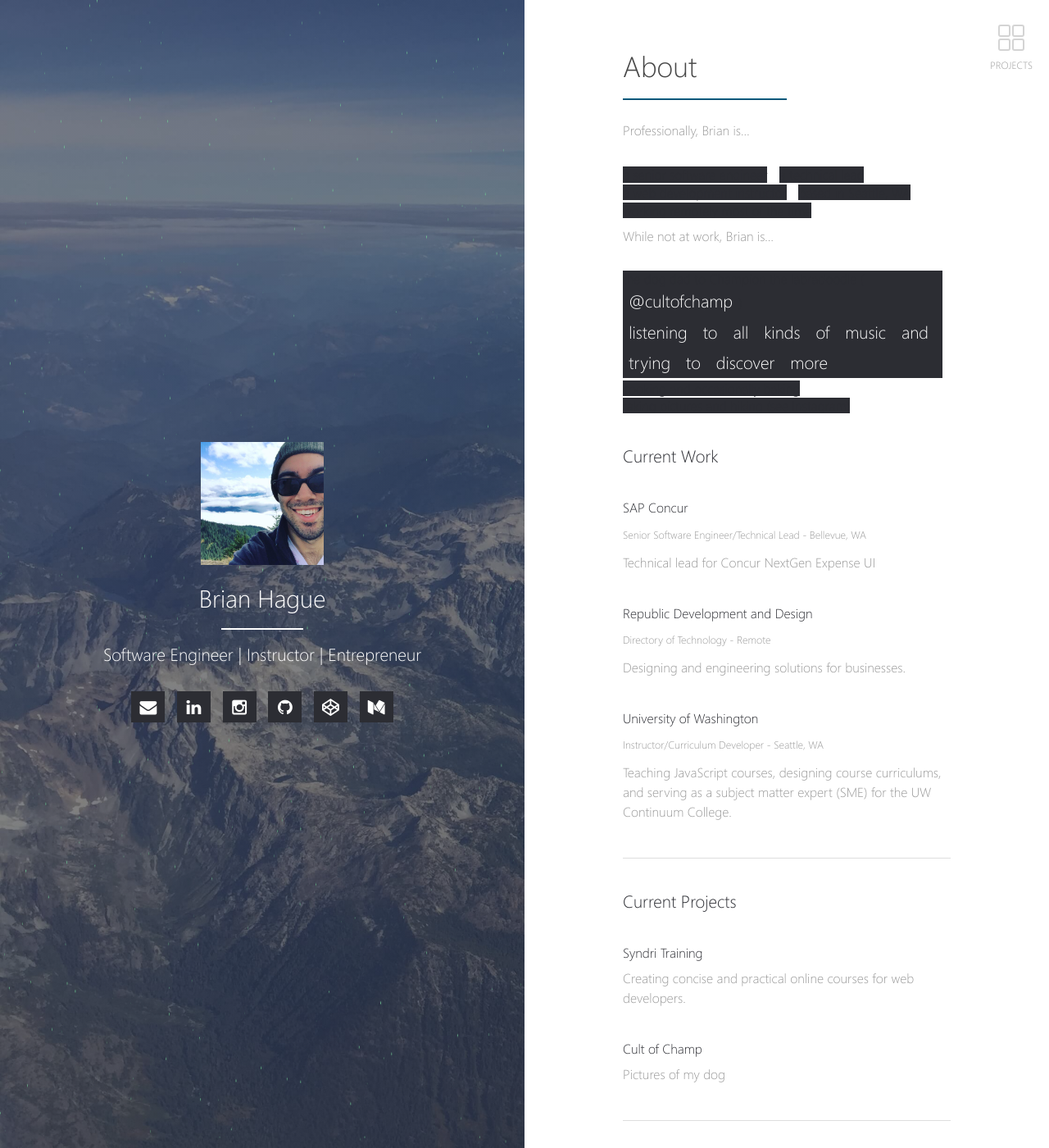
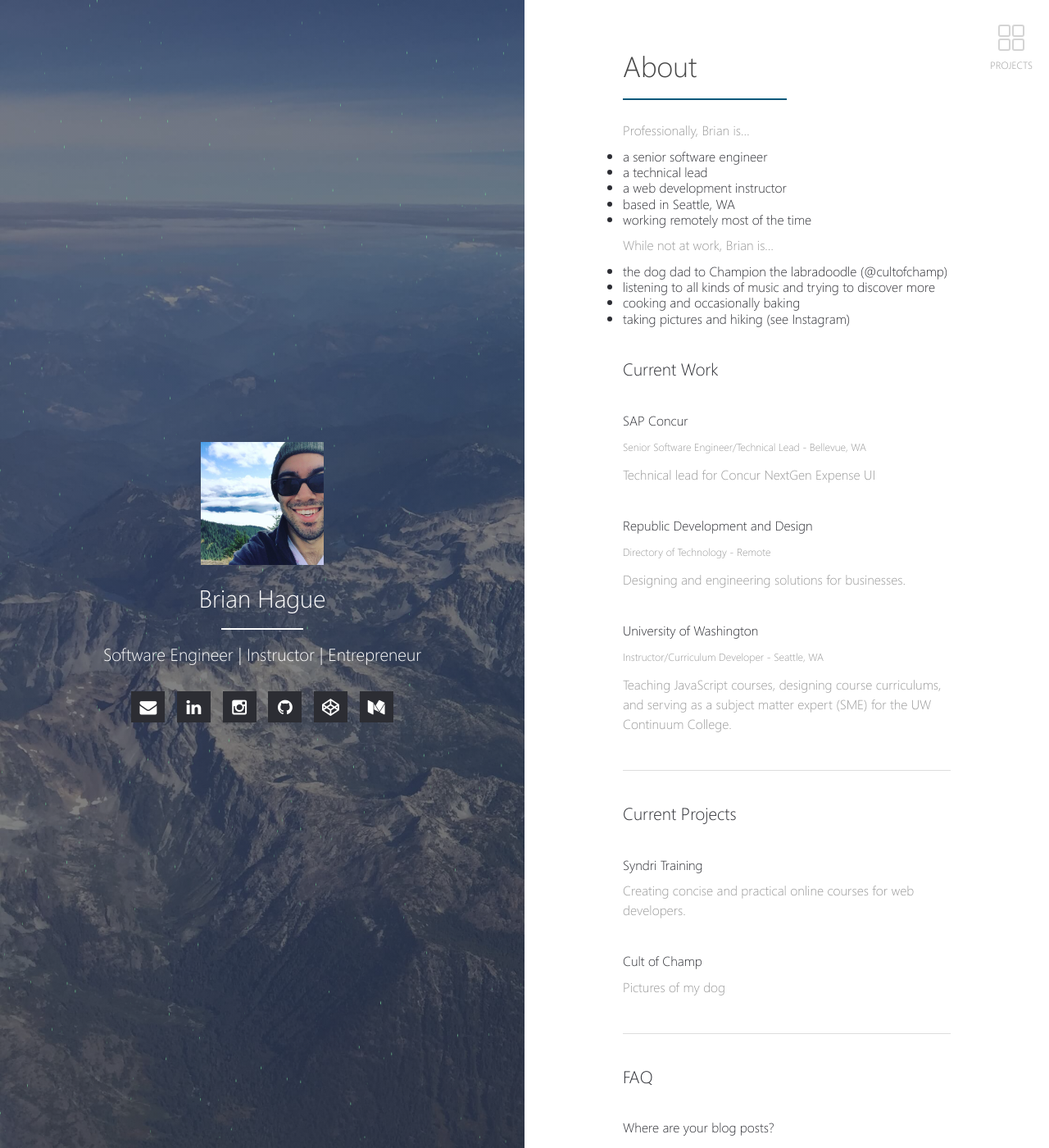
Before and after one commit to bhague1281/bhague1281.github.io, a Jekyll site: the page built from index.md, in a window 1280 px wide and 1400 px high. Shown: the whole window at 82% size. Built offline with Jekyll 4.4.1, drawn with Linux system fonts in a browser that asks for light colours; our own code applies the rules of GitHub Pages for plain Markdown files.

Commit message:
update list css

```diff
--- a/assets/_sass/_site.scss
+++ b/assets/_sass/_site.scss
@@ -327,6 +327,19 @@ canvas {
     margin: 10px 0;
     padding-top: 25px;
   }
+}
+
+.main-info {
+  color: $white;
+  h2 {
+    font-size: 21px;
+    line-height: 30px;
+    margin: 10px 0;
+    padding-top: 25px;
+    &:after {
+      display: none;
+    }
+  }
   ul {
     font-size: 1em;
     margin-top: 30px;
@@ -382,19 +395,6 @@ canvas {
         padding: 0.3em 0.35em;
         color: $white;
       }
-    }
-  }
-}
-
-.main-info {
-  color: $white;
-  h2 {
-    font-size: 21px;
-    line-height: 30px;
-    margin: 10px 0;
-    padding-top: 25px;
-    &:after {
-      display: none;
     }
   }
 }
```
